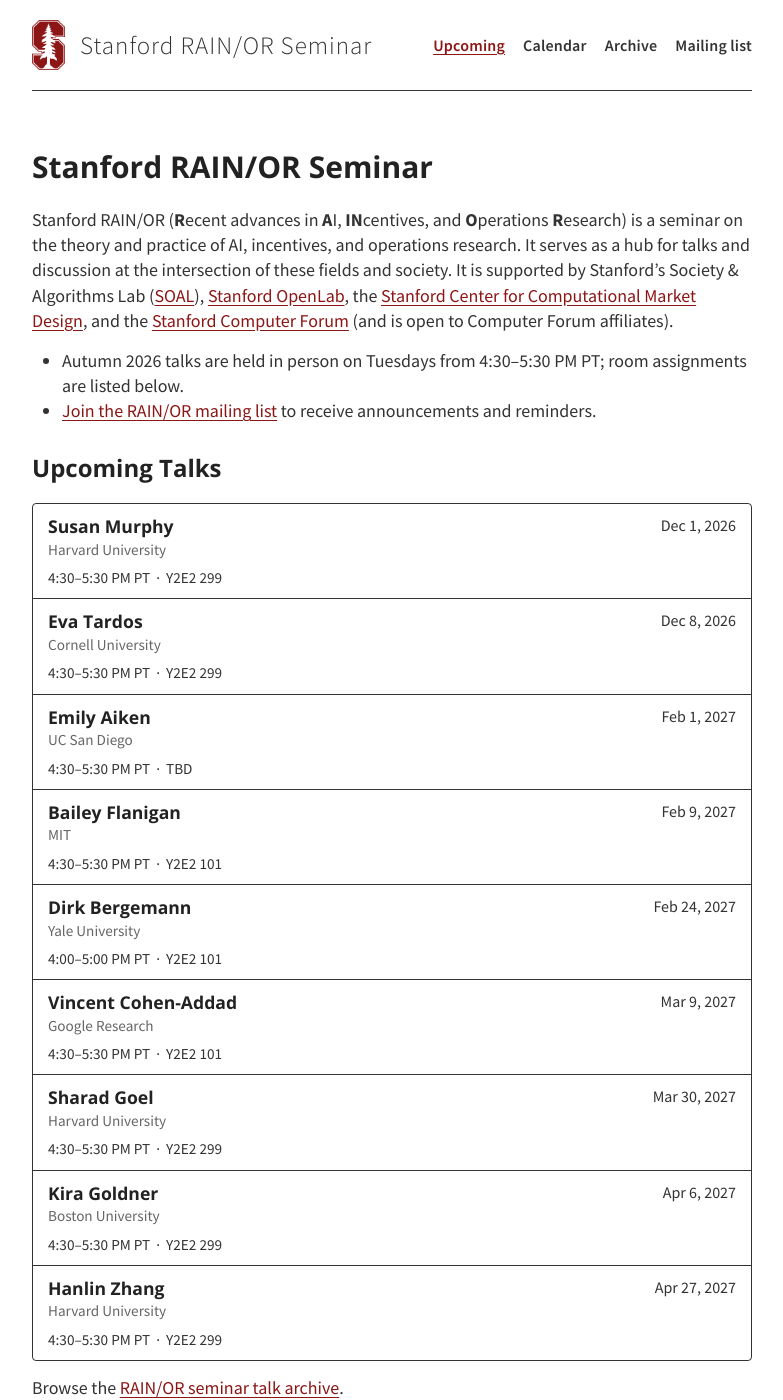
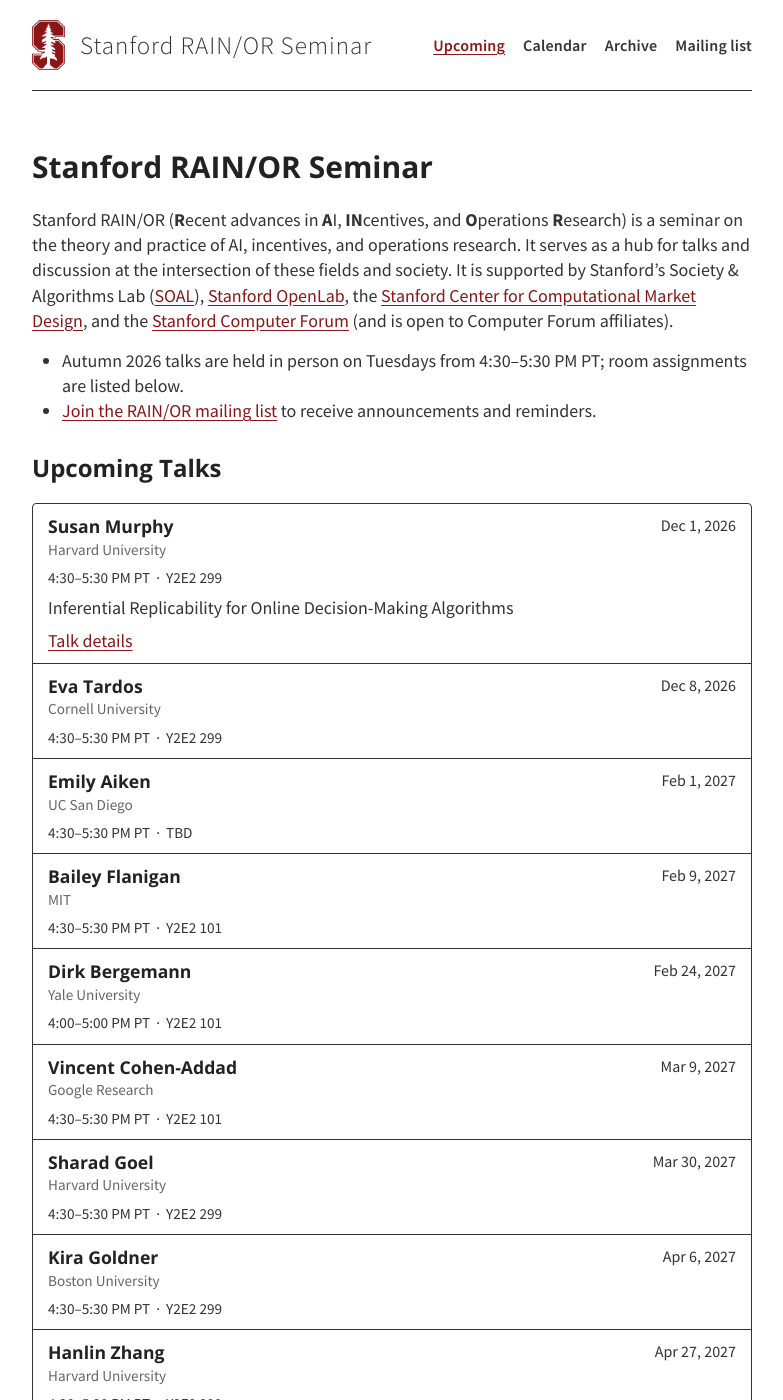
Before and after one commit to stanford-rain-seminar/stanford-rain-seminar.github.io, a Jekyll site: the page built from index.md, in a window 1280 px wide and 1400 px high. Shown: the whole window, without its empty margins (248-1031 px from the left). Built offline with Jekyll 4.4.1, drawn with Linux system fonts in a browser that asks for light colours; nearby versions of some CDN libraries; our own code applies the rules of GitHub Pages for plain Markdown files.

Commit message:
Add Susan Murphy talk materials

```diff
--- a/_data/talks.yml
+++ b/_data/talks.yml
@@ -6,6 +6,9 @@
       affiliation: "Harvard University"
       time: "4:30–5:30 PM PT"
       location: "Y2E2 299"
+      title: "Inferential Replicability for Online Decision-Making Algorithms"
+      abstract: "Reinforcement learning (RL) algorithms are increasingly used as an intervention component in digital health interventions. Including the RL algorithm in an intervention can complicate data analyses on the resulting longitudinal data. Longitudinal data analyses, and causal inference, more broadly are critical for deciding how to refine the intervention, and deciding whether to further deploy the intervention. This talk discusses the replicability of statistical analyses in these settings. We demonstrate that many standard statistical estimators can be inconsistent and fail to be replicable across repetitions of the deployment, even as the sample size grows large. We show that this non-replicability is intimately related to properties of the RL algorithm itself. We introduce a formal definition of a \"replicable RL algorithm\" and prove that under such algorithms, a wide variety of common statistical analyses are guaranteed to be consistent. This work is motivated by our involvement in a mobile health oral health self-care intervention and a mobile intervention designed to help people reduce cannabis use."
+      bio: "Susan A. Murphy is Mallinckrodt Professor of Statistics and of Computer Science and Associate Faculty at the Kempner Institute, Harvard University. Her research focuses on improving sequential decision making via the development of online, real-time reinforcement learning algorithms. Her lab is involved in multiple deployments of these algorithms in digital health. She is a member of the US National Academy of Sciences and of the US National Academy of Medicine. In 2013 she was awarded a MacArthur Fellowship for her work on experimental designs to inform sequential decision making. She is a Fellow of the College on Problems in Drug Dependence, Past-President of Institute of Mathematical Statistics, Past-President of the Bernoulli Society and a former editor of the Annals of Statistics."
     - talk_id: "RAIN-2026-12-08-TARDOS"
       speaker: "Eva Tardos"
       date: "Dec 8, 2026"
```
